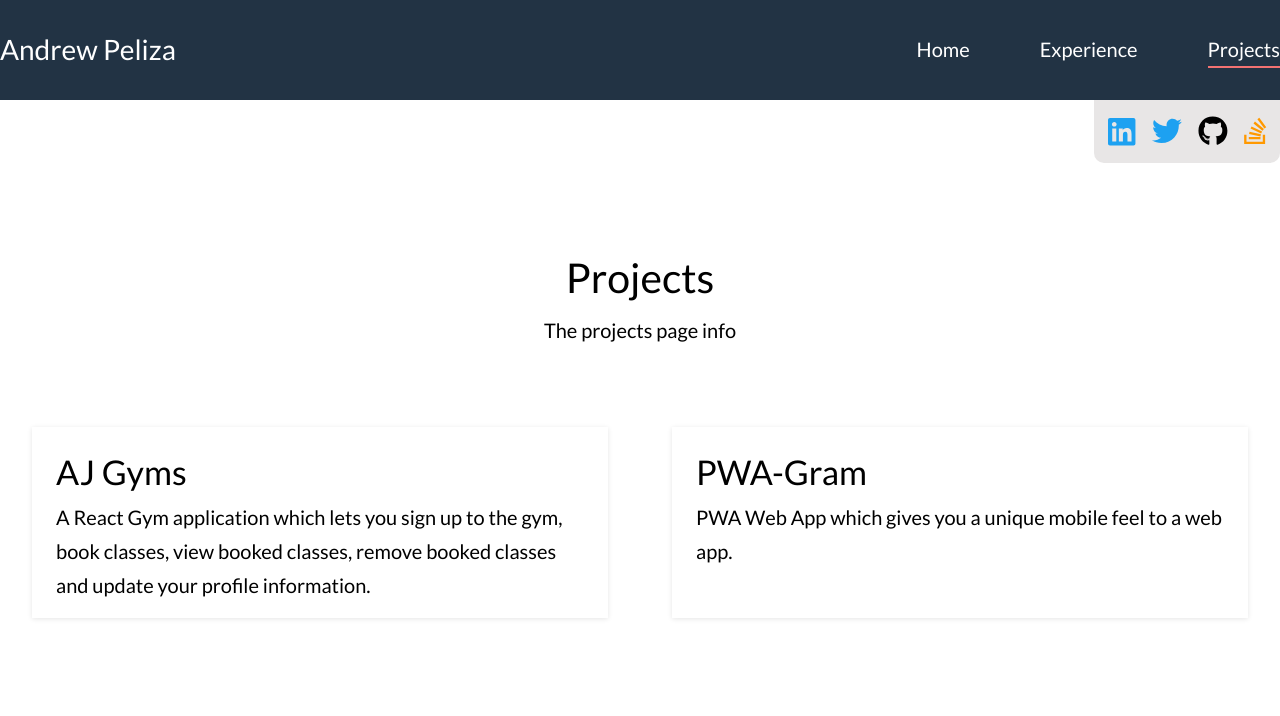
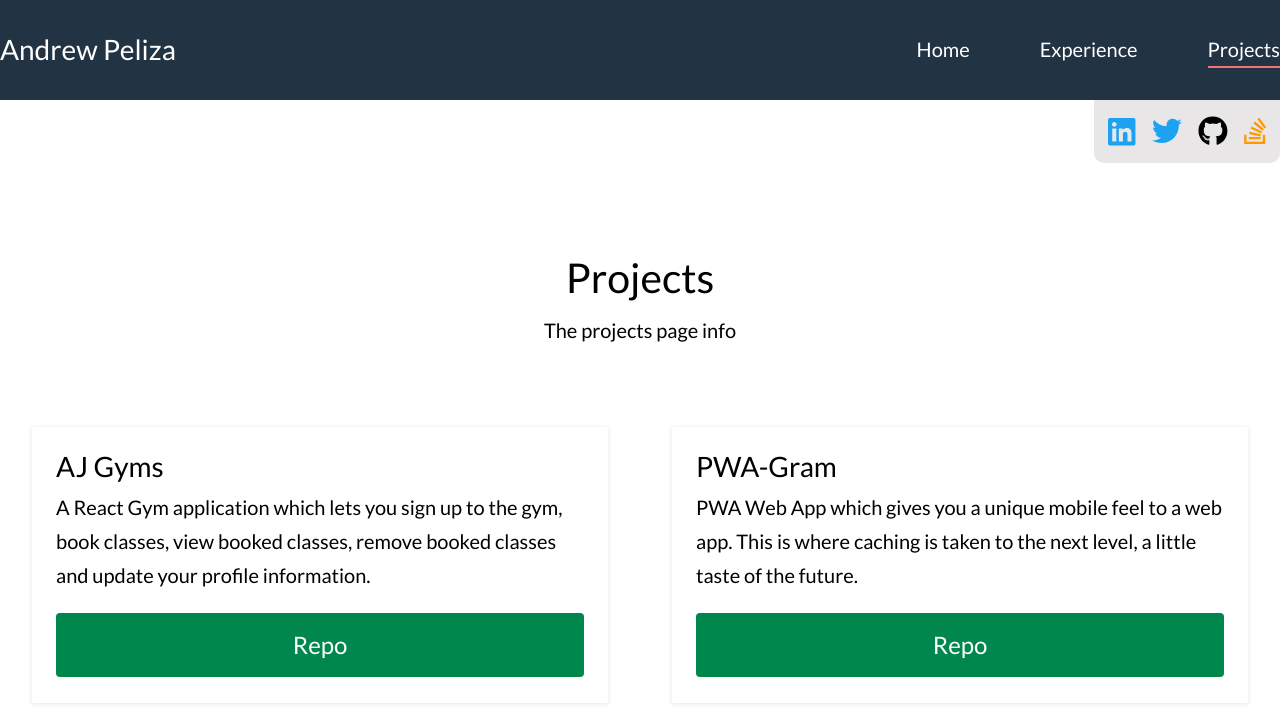
Before and after one commit to jbrearley/El_Site, a React (Create React App) app: page /projects in a window 1280 px wide. Shown: the top 716 px of the page. Built offline with nearby package versions, Linux system fonts and the light colour scheme.

Commit message:
Creating reusable button component.

```diff
--- /dev/null
+++ b/src/components/UI/Button.js
@@ -0,0 +1,15 @@
+import React from 'react';
+
+import './Button.scss';
+
+const Button = props => (
+  <button
+    disabled={props.disabled}
+    className={['button', [props.btnType]].join(' ')}
+    onClick={props.clicked}
+  >
+    {props.children}
+  </button>
+);
+
+export default Button;
--- /dev/null
+++ b/src/components/UI/Button.scss
@@ -0,0 +1,47 @@
+@import '../../sass/base';
+
+.button {
+  background-color: transparent;
+  border: none;
+  color: #fff;
+  outline: none;
+  border-radius: 4px;
+  padding: 5px 10px !important;
+  margin: 10px;
+  font-weight: bold;
+  text-align: center;
+  cursor: pointer;
+  font: inherit;
+}
+
+.button:first-of-type {
+  margin-left: 0;
+  padding-left: 0;
+}
+
+.button:disabled {
+  color: #ccc;
+  cursor: not-allowed;
+}
+
+.success {
+  background-color: #00874d;
+  color: #fff;
+  font-size: 24px;
+  font-weight: 500;
+  height: 64px;
+  width: 100%;
+  // margin: 0 auto;
+
+  @media screen and (max-width: $mediaMinWidth) {
+    width: 32%;
+    height: 50px;
+    font-size: 18px;
+  }
+}
+
+.success:focus,
+.success:hover {
+  outline: none;
+  background-color: #006e3e;
+}
--- a/src/containers/Projects/Projects.js
+++ b/src/containers/Projects/Projects.js
@@ -2,6 +2,7 @@ import React from 'react';
 
 import './Projects.scss';
 import Banner from '../../components/Banner/Banner';
+import Button from '../../components/UI/Button';
 
 const Projects = () => (
   <React.Fragment>
@@ -17,16 +18,38 @@ const Projects = () => (
     <section>
       <div className='wrapper flex projects-container'>
         <article>
-          <h2>AJ Gyms</h2>
-          <p>
-            A React Gym application which lets you sign up to the gym, book
-            classes, view booked classes, remove booked classes and update your
-            profile information.
-          </p>
+          <div className='article-content-boxes'>
+            <h3>AJ Gyms</h3>
+            <p>
+              A React Gym application which lets you sign up to the gym, book
+              classes, view booked classes, remove booked classes and update
+              your profile information.
+            </p>
+          </div>
+          <a
+            href='https://github.com/ElAndy94/AJGyms'
+            target='_blank'
+            rel='noopener noreferrer'
+          >
+            <Button btnType='success'>Repo</Button>
+          </a>
         </article>
         <article>
-          <h2>PWA-Gram</h2>
-          <p>PWA Web App which gives you a unique mobile feel to a web app.</p>
+          <div className='article-content-boxes'>
+            <h3>PWA-Gram</h3>
+            <p>
+              PWA Web App which gives you a unique mobile feel to a web app.
+              This is where caching is taken to the next level, a little taste
+              of the future.
+            </p>
+          </div>
+          <a
+            href='https://github.com/ElAndy94/pwa-gram'
+            target='_blank'
+            rel='noopener noreferrer'
+          >
+            <Button btnType='success'>Repo</Button>
+          </a>
         </article>
       </div>
     </section>
--- a/src/containers/Projects/Projects.scss
+++ b/src/containers/Projects/Projects.scss
@@ -21,6 +21,10 @@
   @media screen and (min-width: $mediaTabletWidth) {
     flex-flow: row;
     text-align: left;
+
+    .article-content-boxes {
+      min-height: 160px;
+    }
   }
 
   article + article {
```
